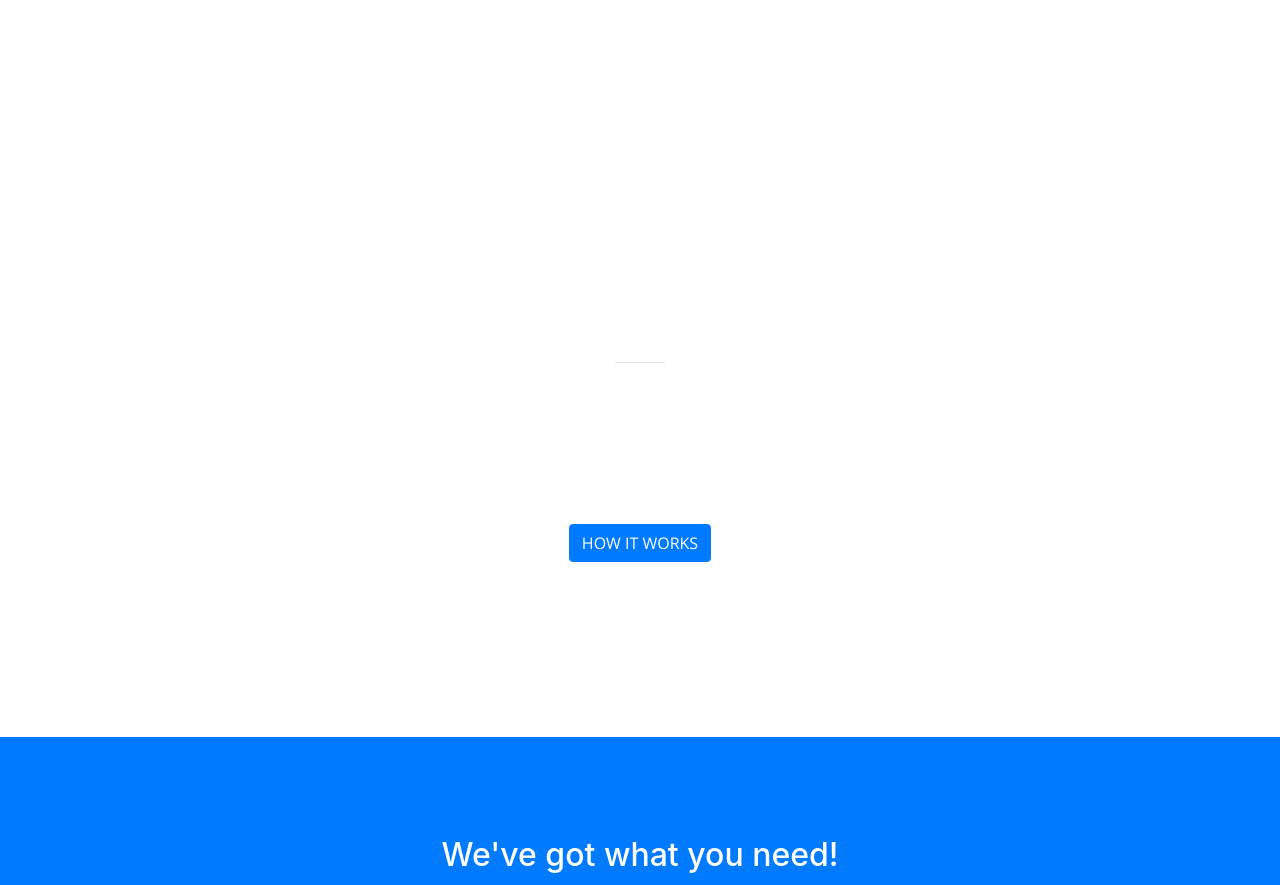
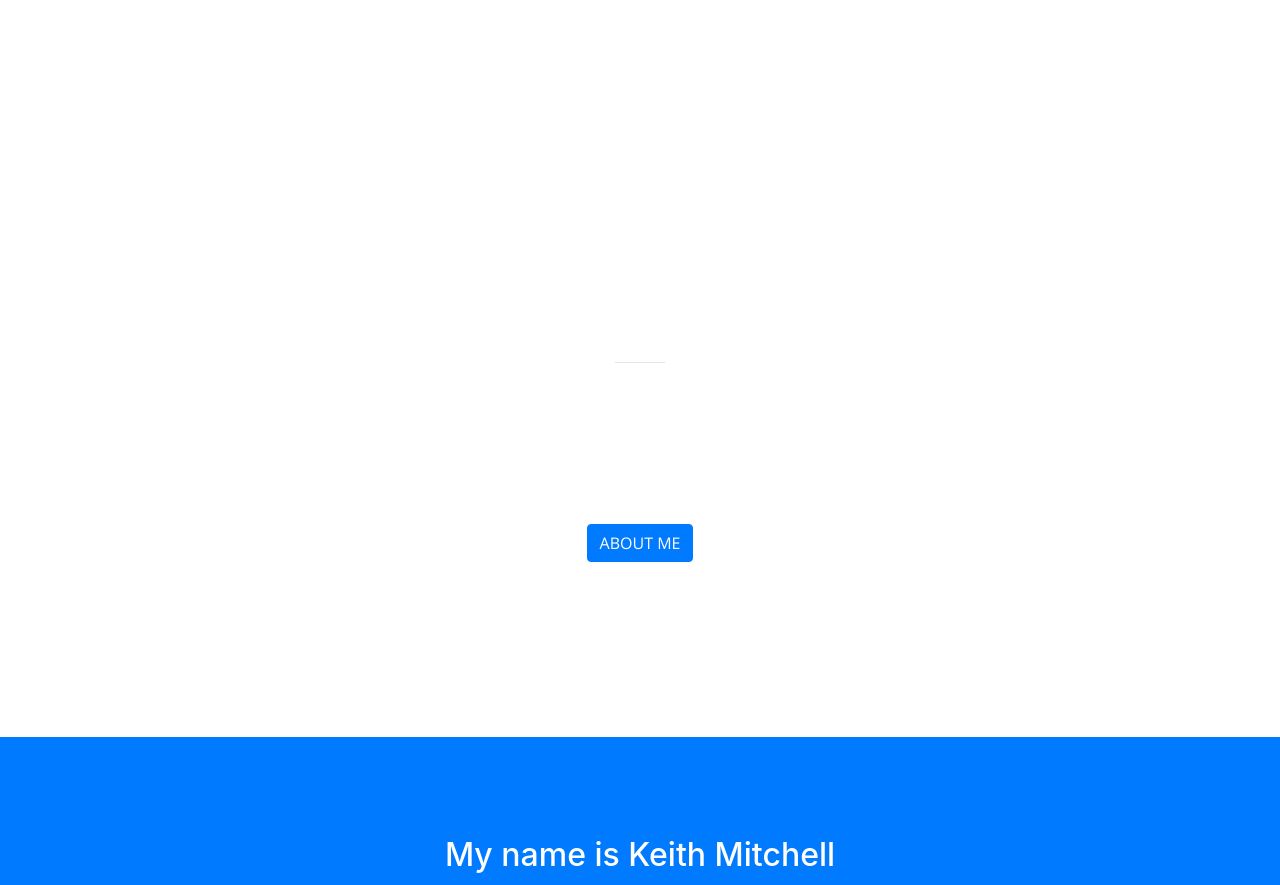
Before and after one commit to commonwellth/commonwellth.github.io, a website with bundled scripts: page index.html in a window 1280 px wide. Shown: the part 63-948 px from the top of the page. Built offline with nearby package versions, Linux system fonts and the light colour scheme; files whose address does not match are found by name.

Commit message:
Block out testimonials

```diff
--- a/index.html
+++ b/index.html
@@ -61,7 +61,7 @@
           <hr>
           <p>The Commonwellth's mission is to foster total wellness through exercise training and to support a lifelong journey towards wellness consisting of life purpose, social engagement, financial security, a sense of community and physical health.
           </p>
-          <a class="btn btn-primary btn-xl js-scroll-trigger" href="#about">How it Works</a>
+          <a class="btn btn-primary btn-xl js-scroll-trigger" href="#about">About Me</a>
         </div>
       </div>
     </header>
@@ -70,7 +70,7 @@
       <div class="container">
         <div class="row">
           <div class="col-lg-8 mx-auto text-center">
-            <h2 class="section-heading text-white">We've got what you need!</h2>
+            <h2 class="section-heading text-white">My name is Keith Mitchell</h2>
             <hr class="light">
             <p class="text-faded">Start Bootstrap has everything you need to get your new website up and running in no time! All of the templates and themes on Start Bootstrap are open source, free to download, and easy to use. No strings attached!</p>
             <a class="btn btn-default btn-xl js-scroll-trigger" href="#services">Get Started!</a>
@@ -78,7 +78,7 @@
         </div>
       </div>
     </section>
-
+<!--
     <section id="services">
       <div class="container">
         <div class="row">
@@ -225,7 +225,7 @@
         <a class="btn btn-default btn-xl sr-button" href="http://startbootstrap.com/template-overviews/creative/">Download Now!</a>
       </div>
     </div>
-
+-->
     <section id="contact">
       <div class="container">
         <div class="row">
```
